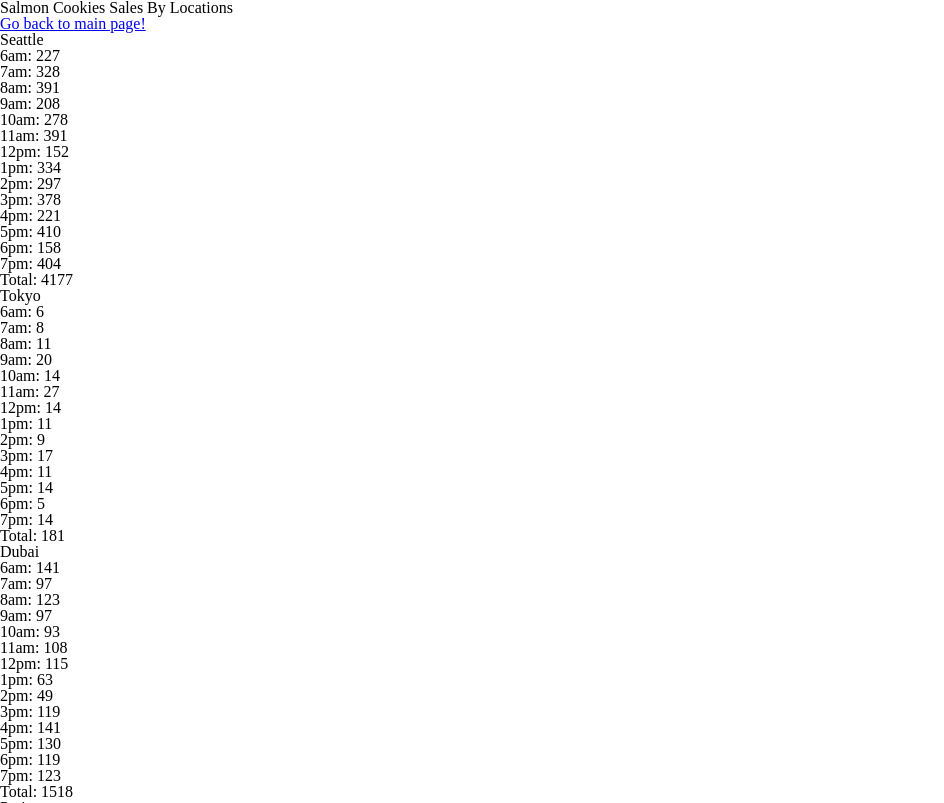
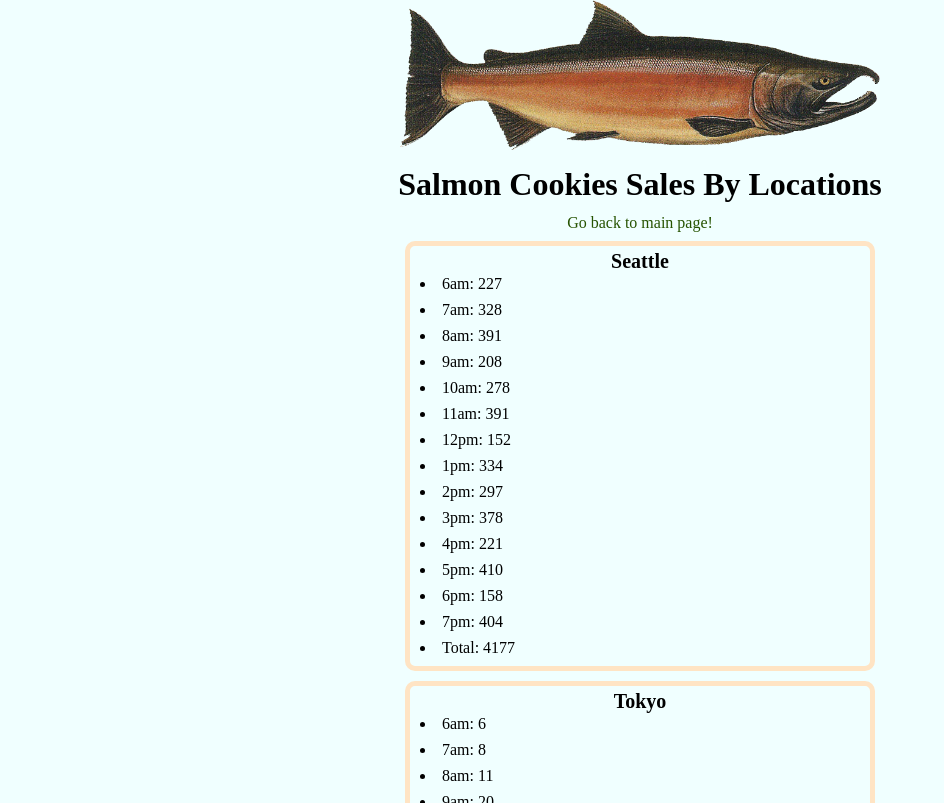
Before and after one commit to wpiao/cookie-stand, a plain HTML site: page sales.html in a window 1280 px wide. Shown: the top 803 px of the page, without its empty margins (0-944 px from the left). Drawn offline with Linux system fonts and the light colour scheme.

Commit message:
Add salmon picture

```diff
--- a/sales.html
+++ b/sales.html
@@ -4,9 +4,11 @@
 <head>
   <title>Salmon Cookies Sales</title>
   <link rel="stylesheet" href="css/reset.css">
+  <link rel="stylesheet" href="css/sales.css">
 </head>
 
 <body>
+  <img src="img/salmon.png" alt="Salmon" title="Salmon" width="480">
   <h1>Salmon Cookies Sales By Locations</h1>
   <a href="index.html">Go back to main page!</a>
   <ul id="seattle">Seattle</ul>
```
Also changed, not shown: img/salmon.png (added).
